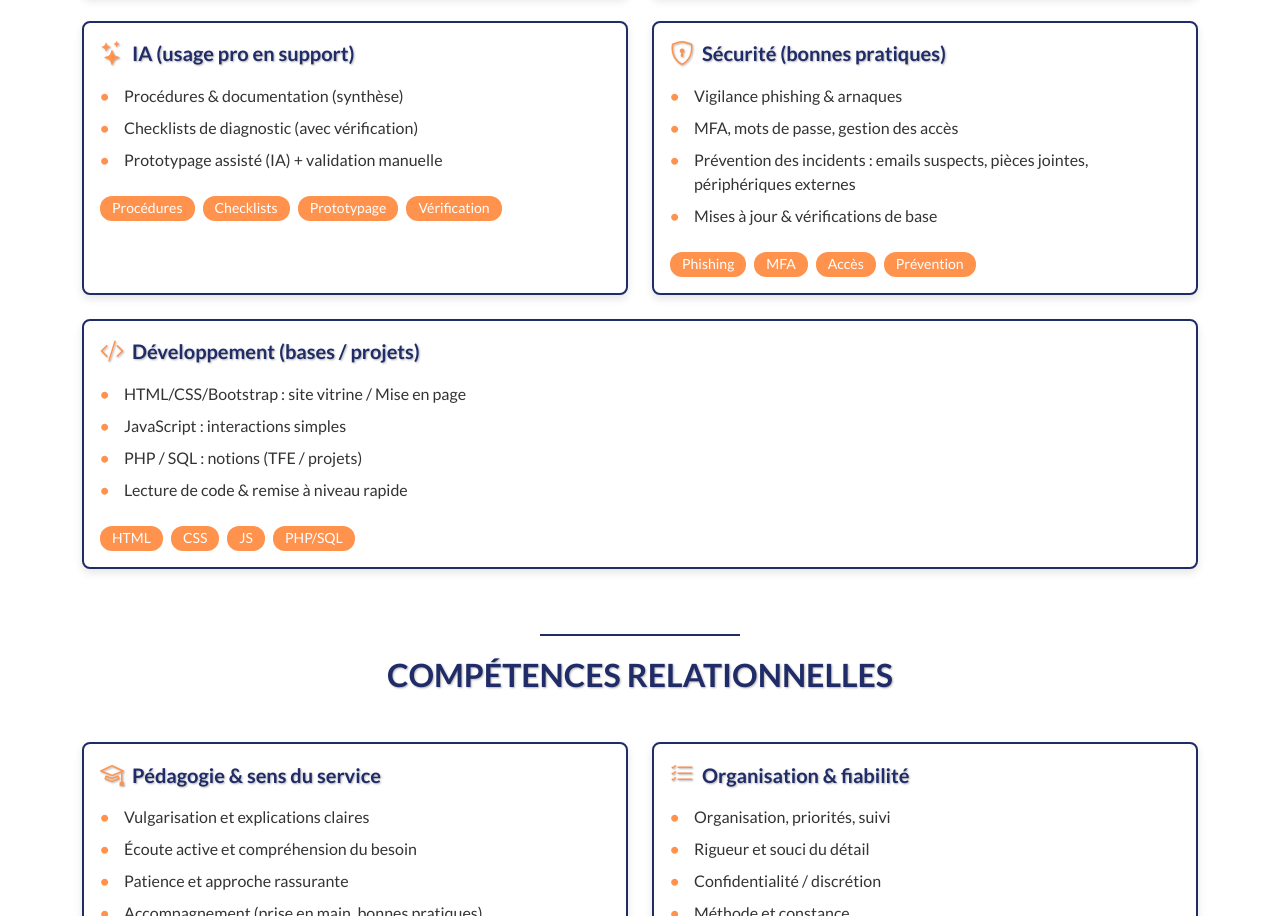
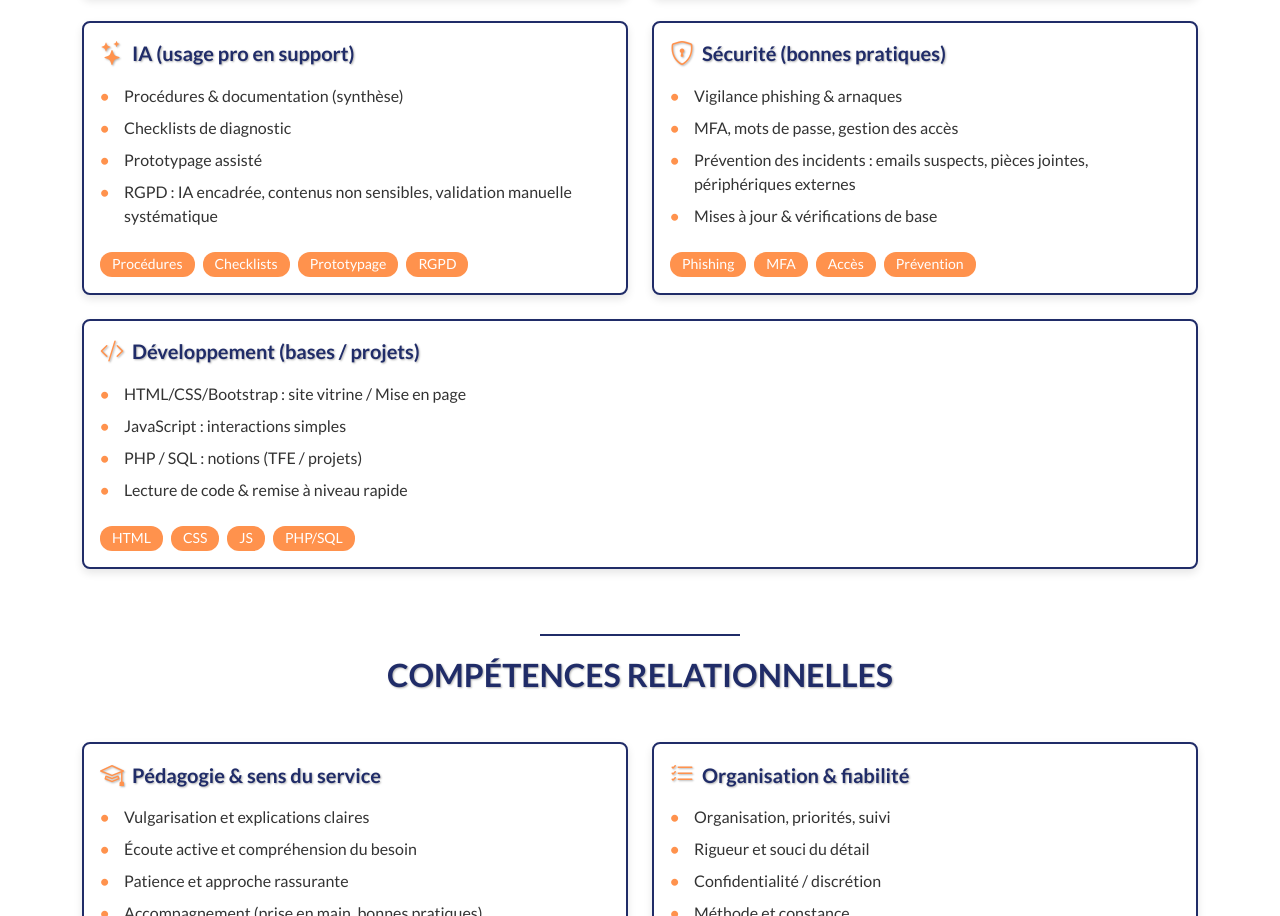
Before and after one commit to AyrtonLenoir/cvi, a plain HTML site: page index.html in a window 1280 px wide. Shown: the part 1276-2192 px from the top of the page. Drawn offline with nearby package versions, Linux system fonts and the light colour scheme.

Commit message:
update rgpd

```diff
--- a/index.html
+++ b/index.html
@@ -104,14 +104,15 @@
                                 </h3>
                                 <ul class="skill-list">
                                     <li>Procédures & documentation (synthèse)</li>
-                                    <li>Checklists de diagnostic (avec vérification)</li>
-                                    <li>Prototypage assisté (IA) + validation manuelle</li>
+                                    <li>Checklists de diagnostic</li>
+                                    <li>Prototypage assisté</li>
+                                    <li>RGPD : IA encadrée, contenus non sensibles, validation manuelle systématique</li>
                                 </ul>
                                 <div class="skill-tags">
                                     <span class="badge skill-badge">Procédures</span>
                                     <span class="badge skill-badge">Checklists</span>
                                     <span class="badge skill-badge">Prototypage</span>
-                                    <span class="badge skill-badge">Vérification</span>
+                                    <span class="badge skill-badge">RGPD</span>
                                 </div>
                             </div>
                         </div>
```
